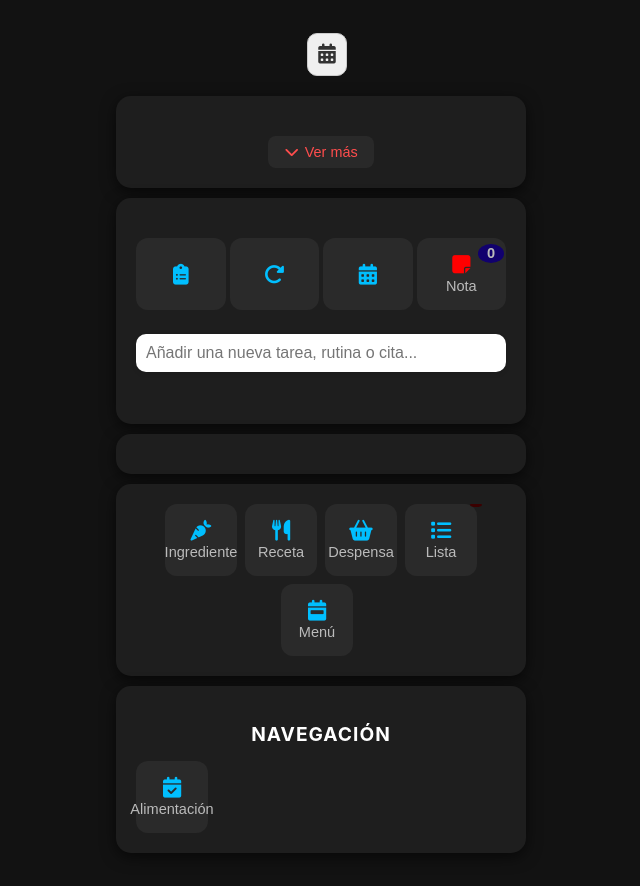
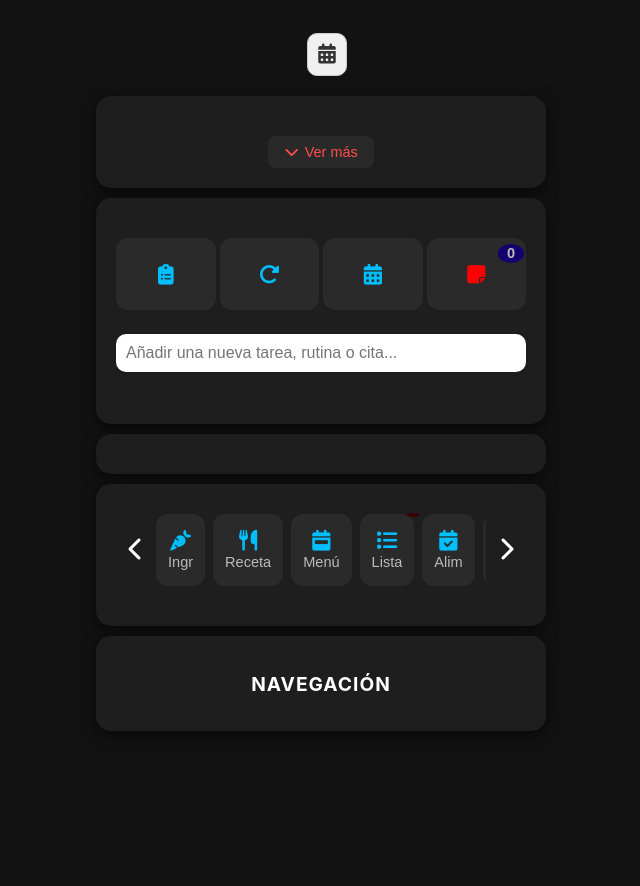
Before and after one commit to drebak85/MiAgenda, a Flask app: page / in a window 1280 px wide. Shown: the whole page, without its empty margins (319-959 px from the left). After the commit the page ends 691 px from the top, so only its background shows below. Run offline with Flask 3, Linux system fonts and the light colour scheme; some libraries are stand-ins or nearby versions.

Commit message:
Add files via upload

```diff
--- a/templates/index.html
+++ b/templates/index.html
@@ -153,7 +153,7 @@
 <!-- Botón para 'Nota' (icono rojo + contador) -->
 <button class="icon-button nota-btn" id="btn-nota-actividad" type="button">
   <i class="fas fa-sticky-note" style="color: red;"></i>
-  <span>Nota</span>
+
   <span class="badge-nota" id="contador-notas">0</span>
 </button>
 
@@ -199,6 +199,11 @@
     <label for="rutina-fecha">Fecha:</label>
     <input id="rutina-fecha" name="rutina_fecha" type="date"/>
   </div>
+  <div class="form-group">
+  <label for="rutina-fecha-fin">Fecha Fin:</label>
+  <input id="rutina-fecha-fin" name="rutina_fecha_fin" type="date"/>
+</div>
+
   <div class="form-group">
     <label for="rutina-hora-inicio">Hora Inicio:</label>
     <input id="rutina-hora-inicio" name="rutina_hora_inicio" type="time"/>
@@ -387,31 +392,42 @@
 <!-- Aquí insertamos los botones -->
 <!-- Botón de Ingrediente -->
  <div class="icon-buttons-container">
-<button class="icon-button" data-type="Ingrediente" id="btn-ingrediente-actividad" type="button">
-<i class="fas fa-carrot"></i>
-<span>Ingrediente</span>
+<!-- Carrusel para botones de alimentación -->
+<div class="carousel-wrapper">
+  <button class="carousel-arrow left" id="scroll-left">
+    <i class="fas fa-chevron-left"></i>
   </button>
-<!-- Botón de Receta -->
-<button class="icon-button" data-type="Receta" id="btn-receta-actividad" type="button">
-<i class="fas fa-utensils"></i>
-<span>Receta</span>
+
+  <div class="carousel-container" id="carousel">
+    <!-- Aquí van tus botones -->
+    <button class="icon-button" data-type="Ingrediente" id="btn-ingrediente-actividad">
+      <i class="fas fa-carrot"></i><span>Ingr</span>
     </button>
-<!-- Botón de despensa -->
-<button class="icon-button" onclick="window.location.href='/despensa'" type="button">
-<i class="fas fa-basket-shopping"></i>
-<span>Despensa</span>
+    <button class="icon-button" data-type="Receta" id="btn-receta-actividad">
+      <i class="fas fa-utensils"></i><span>Receta</span>
     </button>
-<!-- Botón de lista de la compra -->
-<button class="icon-button lista-btn" onclick="window.location.href='/lista-compra'" type="button">
-  <i class="fas fa-list"></i>
-  <span>Lista</span>
+    <button class="icon-button" onclick="window.location.href='/menu'">
+      <i class="fas fa-calendar-week"></i><span>Menú</span>
+    </button>
+    <button class="icon-button lista-btn" onclick="window.location.href='/lista-compra'">
+      <i class="fas fa-list"></i><span>Lista</span>
       <span class="badge-lista" id="contador-lista"></span>
     </button>
-<!-- Botón del Menú Semanal -->
-<button class="icon-button" onclick="window.location.href='/menu'" type="button">
-  <i class="fas fa-calendar-week"></i>
-  <span>Menú</span>
+    <button class="icon-button" onclick="window.location.href='/alimentacion'">
+      <i class="fas fa-calendar-check"></i><span>Alim</span>
     </button>
+
+    <button class="icon-button" onclick="window.location.href='/despensa'">
+      <i class="fas fa-basket-shopping"></i><span>Despensa</span>
+    </button>
+  </div>
+
+  <button class="carousel-arrow right" id="scroll-right">
+    <i class="fas fa-chevron-right"></i>
+  </button>
+</div>
+
+</div>
 
 
 <div class="section-content" id="comida-container"></div>
@@ -422,10 +438,7 @@
 <section class="main-section" id="navegacion">
     <h2>NAVEGACIÓN</h2>
     <div class="section-content" id="navegacion-container">
-        <button class="icon-button" onclick="window.location.href='/alimentacion'" type="button">
-            <i class="fas fa-calendar-check"></i>
-            <span>Alimentación</span>
-        </button>
+
 
     </div>
 </section>
@@ -449,4 +462,16 @@
 <script src="{{ url_for('static', filename='js/recetas.js') }}" type="module"></script>
 <script src="{{ url_for('static', filename='js/comida_dia.js') }}" type="module"></script>
 </body>
+
+
+<script>
+  document.getElementById("scroll-left").addEventListener("click", function () {
+    document.getElementById("carousel").scrollBy({ left: -150, behavior: "smooth" });
+  });
+
+  document.getElementById("scroll-right").addEventListener("click", function () {
+    document.getElementById("carousel").scrollBy({ left: 150, behavior: "smooth" });
+  });
+</script>
+
 </html>
```
Lines whose indentation alone changed are shown as unchanged.
